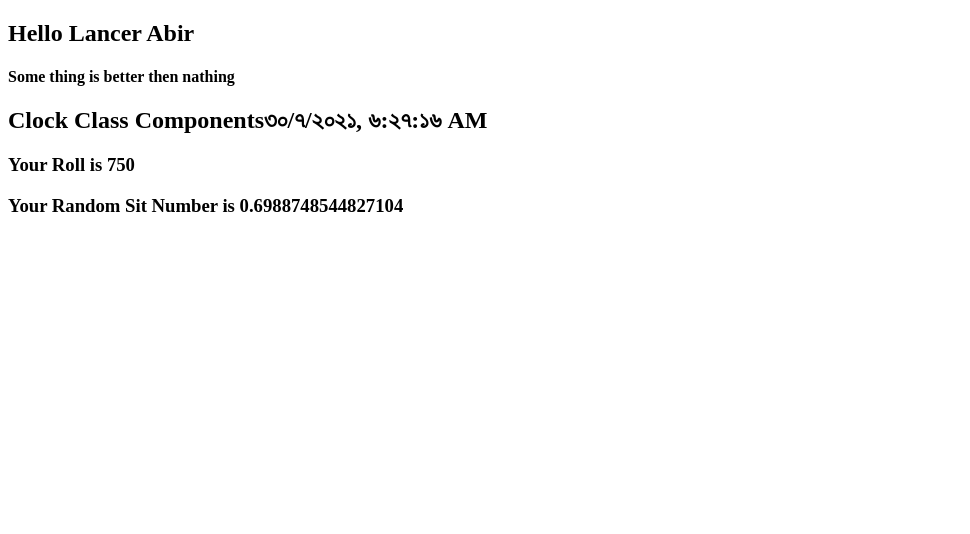
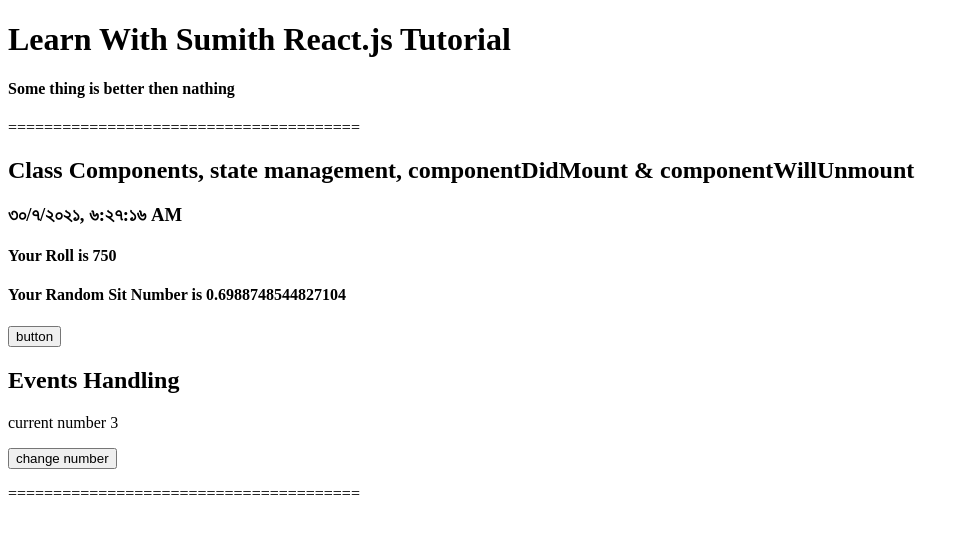
Before and after one commit to LancerAbir/learn-with-sumit, a React (Create React App) app in the folder react-js/lesson-3/: page / in a window 1280 px wide. Shown: the top 534 px of the page, without its empty margins (0-970 px from the left). Built offline with nearby package versions, Linux system fonts and the light colour scheme.

Commit message:
lesseon 8 --> event and component re-render হবে কিনা and this keyword

```diff
--- a/react-js/lesson-3/src/App.js
+++ b/react-js/lesson-3/src/App.js
@@ -4,11 +4,14 @@
 
 function App() {
    const [state, setstate] = useState(150);
+
    return (
       <div>
-         <h2>Hello Lancer Abir </h2>
+         <h1>Learn With Sumith React.js Tutorial </h1>
          <Test />
+         <p>=======================================</p>
          <Clock local="bn-BD" number={state} />
+         <p>=======================================</p>
       </div>
    );
 }
--- /dev/null
+++ b/react-js/lesson-3/src/Components/Button.js
@@ -0,0 +1,22 @@
+import React, { Component } from "react";
+
+export default class Button extends Component {
+   // component re-render হবে কিনা বা update হবে নাকি হবে না
+   shouldComponentUpdate(nextProps, nextState) {
+      const { clickHandler: currentChange } = this.props;
+      const { clickHandler: nextChange } = nextProps;
+      if (currentChange === nextChange) {
+         return false;
+      }
+      return true;
+   }
+
+   render() {
+      const { clickHandler } = this.props;
+      return (
+         <button type="button" onClick={clickHandler}>
+            change number
+         </button>
+      );
+   }
+}
--- a/react-js/lesson-3/src/Components/Clock.js
+++ b/react-js/lesson-3/src/Components/Clock.js
@@ -13,15 +13,18 @@
 // export default Clock;
 
 import React, { Component } from "react";
+import EventsHandling from "./EventsHandling";
 
 export default class Clock extends Component {
    state = {
       data: new Date(),
-      classComponent: "Clock Class Components",
+      classComponent:
+         "Class Components, state management, componentDidMount & componentWillUnmount ",
       count: 1,
       plus: 5,
       minus: 2,
       random: 0,
+      local: "bn-BD",
    };
 
    componentDidMount() {
@@ -46,7 +49,15 @@
       });
    }
 
+   clickHandler = (e) => {
+      e.preventDefault();
+      this.setState({
+         local: "en-US",
+      });
+   };
+
    render() {
+      const { classComponent, data, count, random, local } = this.state;
       const options = {
          weekday: "long",
          year: "numeric",
@@ -55,12 +66,15 @@
       };
       return (
          <div>
-            <h2>
-               {this.state.classComponent}
-               {this.state.data.toLocaleString(this.props.local)}
-            </h2>
-            <h3>Your Roll is {this.state.count}</h3>
-            <h3>Your Random Sit Number is {this.state.random}</h3>
+            <h2>{classComponent}</h2>
+            <h3>{data.toLocaleString(local)}</h3>
+            <h4>Your Roll is {count}</h4>
+            <h4>Your Random Sit Number is {random}</h4>
+            <button type="button" onClick={this.clickHandler}>
+               button
+            </button>
+
+            <EventsHandling />
          </div>
       );
    }
--- /dev/null
+++ b/react-js/lesson-3/src/Components/EventsHandling.js
@@ -0,0 +1,37 @@
+import React, { Component } from "react";
+import Button from "./Button";
+
+export default class EventsHandling extends Component {
+   state = {
+      changeStateNumber: 3,
+      newNumber: 50,
+   };
+
+   clickHandler = (e) => {
+      e.preventDefault();
+      this.setState((state) => ({
+         changeStateNumber: state.changeStateNumber + state.newNumber,
+      }));
+   };
+
+   // component re-render হবে কিনা বা update হবে নাকি হবে না
+   shouldComponentUpdate(nextProps, nextState) {
+      const { changeStateNumber: currentChange } = this.state;
+      const { changeStateNumber: nextChange } = nextState;
+      if (currentChange === nextChange) {
+         return false;
+      }
+      return true;
+   }
+
+   render() {
+      const { changeStateNumber } = this.state;
+      return (
+         <div>
+            <h2>Events Handling </h2>
+            <p>current number {changeStateNumber}</p>
+            <Button clickHandler={this.clickHandler} />
+         </div>
+      );
+   }
+}
```
